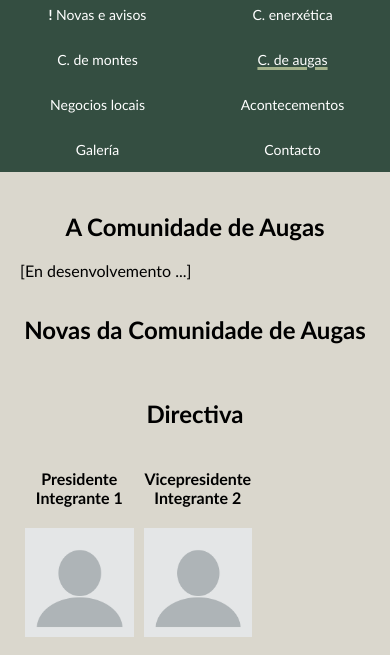
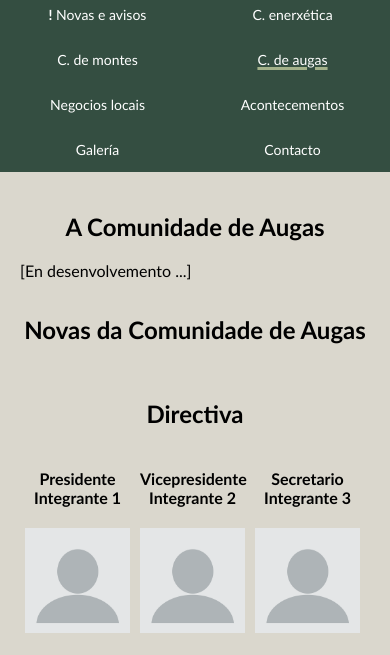
Before and after one commit to buchabade/buchabade.github.io, a plain HTML site: page pages/aguas.html in a window 390 px wide. Shown: the part 66-721 px from the top of the page. Drawn offline with nearby package versions, Linux system fonts and the light colour scheme; no server answers.

Commit message:
Updated members block

```diff
--- a/css/others.css
+++ b/css/others.css
@@ -37,7 +37,7 @@
 @media (max-width: 920px) {
 
     .member_block {
-        width: 31%;
+        max-width: 30%;
     }
 
 }
```
